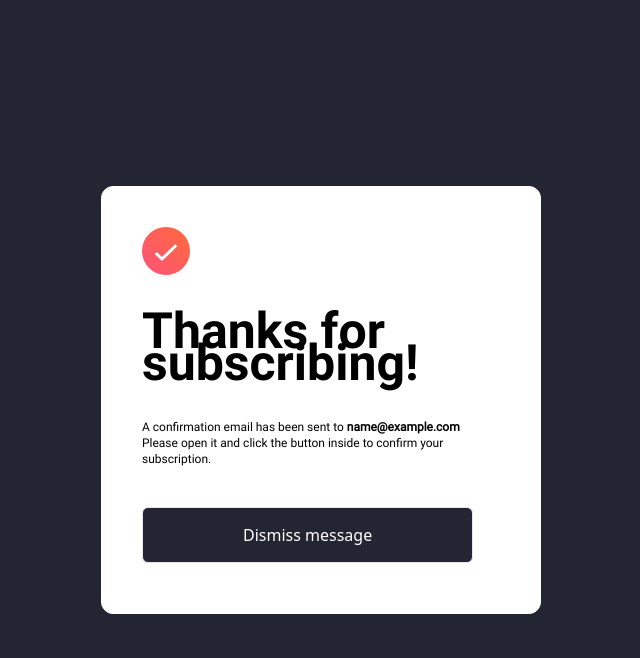
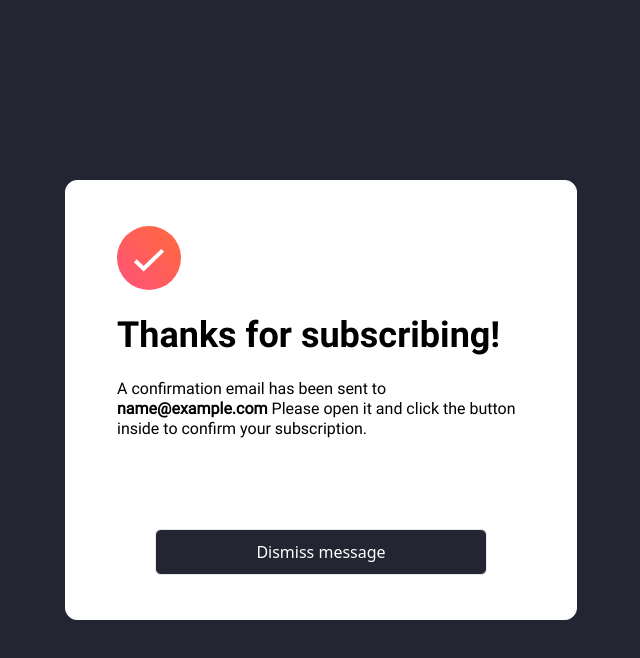
Before and after one commit to Ethanosaure/Newsletter, a website with bundled scripts: page index.html in a window 1280 px wide. Both pictures are taken after typing "name@example.com" into the empty fields and a click on the button "Subscribe to monthly newsletter". Shown: the whole page, without its empty margins (319-959 px from the left). Built offline with nearby package versions, Linux system fonts and the light colour scheme.

Commit message:
refactoring css for successMsg

```diff
--- a/index.html
+++ b/index.html
@@ -17,11 +17,11 @@
     <title>Ethanosaure | Newsletter sign-up form with success message</title>
   </head>
   <body
-    class="flex h-screen flex-col items-center justify-center bg-darkSlateGrey"
+    class="flex h-screen w-screen flex-col items-center justify-center bg-darkSlateGrey"
   >
     <div
       id="newsletter"
-      class="visible flex w-[375px] flex-row items-center rounded-xl bg-white xl:h-[60vh] xl:min-h-[550px] xl:w-[50vw] xl:min-w-[840px] xl:justify-center xl:pb-[1%] xl:pt-[1%]"
+      class="flex w-[375px] flex-row items-center rounded-xl bg-white xl:h-[60vh] xl:min-h-[550px] xl:w-[50vw] xl:min-w-[840px] xl:justify-center xl:pb-[1%] xl:pt-[1%]"
     >
       <div
         class="flex flex-col items-center justify-center xl:h-[100%] xl:w-[50%]"
@@ -88,33 +88,36 @@
 
     <div
       id="SuccessMessage"
-      class="hidden h-[100%] w-[375px] flex-col justify-center bg-white xl:h-auto xl:w-[440px] xl:items-start xl:rounded-xl xl:border xl:border-solid xl:border-white"
+      class="hidden h-screen w-screen min-w-[375px] flex-col justify-center bg-white xl:h-[50vh] xl:min-h-[440px] xl:w-[40vw] xl:min-w-[500px] xl:items-center xl:justify-center xl:rounded-xl xl:border xl:border-solid xl:border-white"
     >
-      <img
-        src="./public/images/icon-success.svg"
-        alt="success icon"
-        class="mb-[20px] ml-[30px] mt-[40px] w-12 xl:mb-[40px] xl:ml-[40px]"
-      />
-      <h1
-        class="mb-[20px] ml-[30px] w-[200px] leading-8 xl:mb-[40px] xl:ml-[40px] xl:w-[280px] xl:text-[50px]"
+      <div
+        class="flex h-[100%] w-[80%] max-w-[500px] flex-col items-center justify-between self-center"
       >
+        <div class="spacer"></div>
+        <div
+          class="flex h-[70%] flex-col items-start justify-evenly self-center"
+        >
+          <img src="./public/images/icon-success.svg" alt="success icon" />
+          <h1 class="text-4xl leading-8 xl:leading-10">
             Thanks for subscribing!
           </h1>
-      <p
-        class="ml-[30px] w-[350px] font-medium leading-5 xl:mb-[40px] xl:ml-[40px] xl:text-xs"
-      >
+          <p class="xl:text-md font-medium leading-5 xl:mb-[5%] xl:ml-0">
             A confirmation email has been sent to
             <strong id="userEmail"></strong> Please open it and click the button
             inside to confirm your subscription.
           </p>
-      <form id="dismissForm">
+          <div class="spacer"></div>
+        </div>
+        <form id="dismissForm" class="">
           <button
             type="submit"
-          class="ml-[30px] mt-[200px] rounded-md border border-solid bg-darkSlateGrey bg-gradient-to-r pb-[15px] pl-[100px] pr-[100px] pt-[15px] text-white hover:from-salmon hover:to-orange xl:mb-[50px] xl:ml-[40px] xl:mt-[0] xl:pl-[100px] xl:pr-[100px]"
+            class="rounded-md border border-solid bg-darkSlateGrey bg-gradient-to-r pb-[10px] pl-[113px] pr-[113px] pt-[10px] text-white hover:from-salmon hover:to-orange xl:mb-[7%] xl:self-start xl:pl-[100px] xl:pr-[100px]"
           >
             Dismiss message
           </button>
         </form>
+        <div class="spacer"></div>
+      </div>
     </div>
 
     <!-- <div class="attribution">
--- a/src/utils/checkEmail.ts
+++ b/src/utils/checkEmail.ts
@@ -13,7 +13,8 @@ export function checkEmail(props: checkEmailProps): boolean {
       console.log(emailInput.value);
       newsLetter.classList.add("hidden");
       successMsg.classList.replace("hidden", "visible");
-      userEmail.innerText = emailInput.value;
+      successMsg.classList.add("flex"),
+        (userEmail.innerText = emailInput.value);
       return true;
     } else {
       return false;
```
Also changed, not shown: public/style/output.css. Lines whose indentation alone changed are shown as unchanged.
